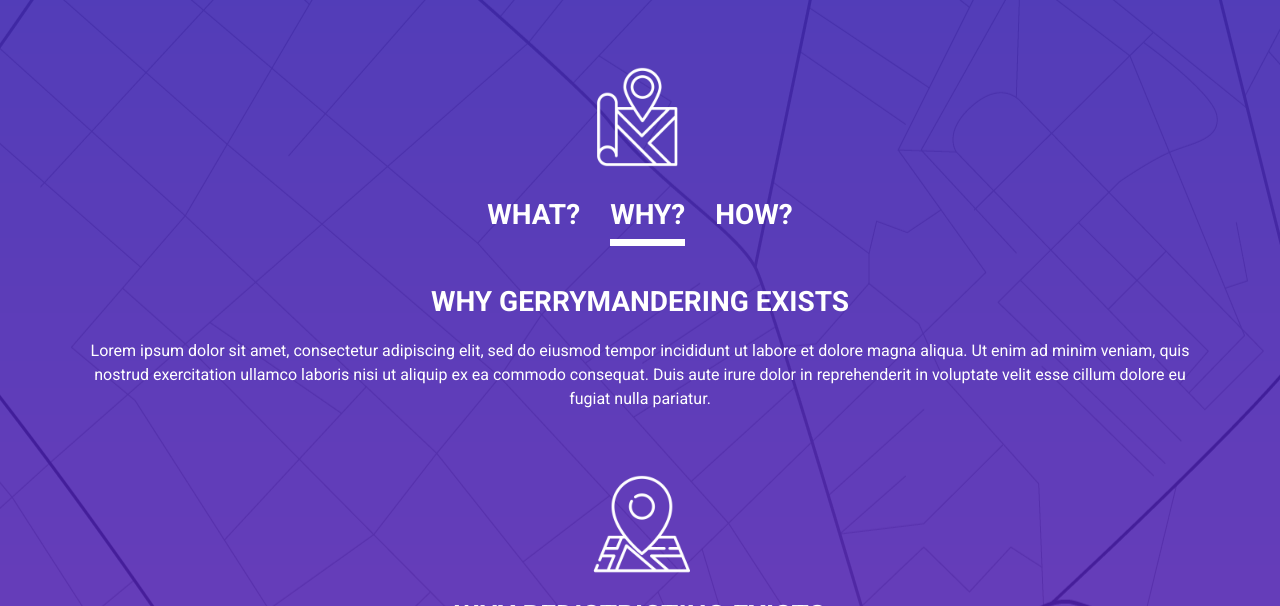
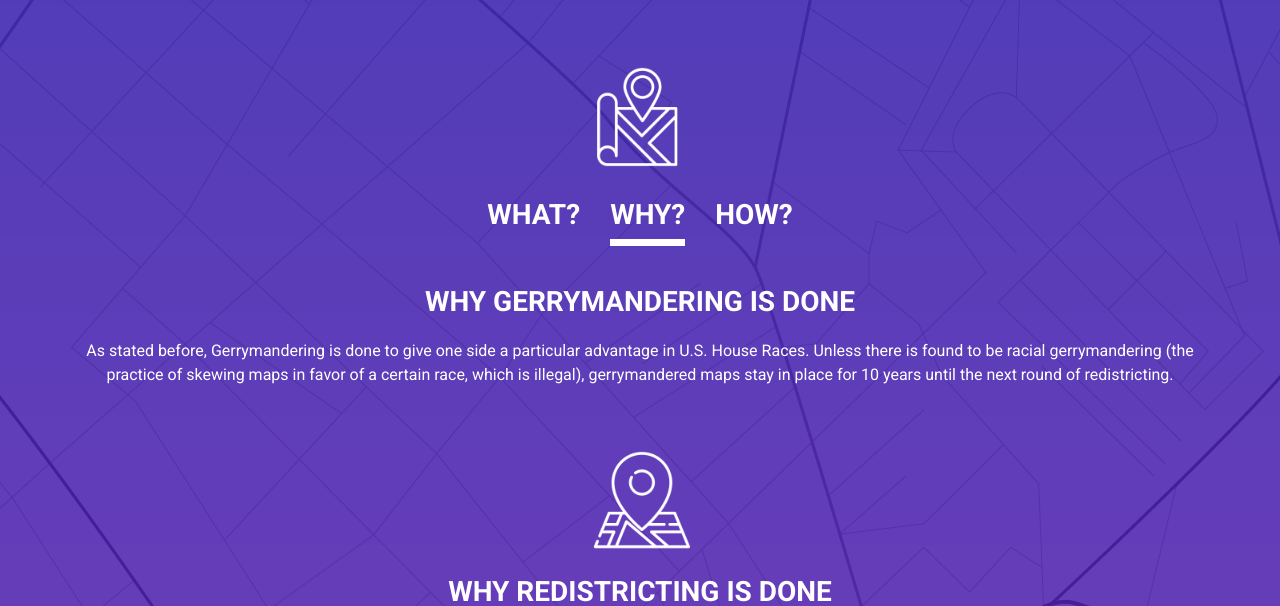
Before and after one commit to chpeebles/gerrymandering_proj, a website: page src/njk/index.njk in a window 1280 px wide. Both pictures are taken after a click on the element "WHY?". Shown: the part 1340-1946 px from the top of the page. Drawn offline with nearby package versions, Linux system fonts and the light colour scheme; files that its build step writes are made by us from their sources; files whose address does not match are found by name.

Commit message:
fixed background on some pages, started working on game page

```diff
--- a/src/njk/index.njk
+++ b/src/njk/index.njk
@@ -10,13 +10,13 @@
   <p>Lorem ipsum dolor sit amet, consectetur adipiscing elit, sed do eiusmod tempor incididunt ut labore et dolore magna aliqua.</p>
 </div>
 
-<div class="background">
+<div class="background-home">
   <div class="container sect-padding">
     <p>Lorem ipsum dolor sit amet, consectetur adipiscing elit, sed do eiusmod tempor incididunt ut labore et dolore magna aliqua. Ut enim ad minim veniam, quis nostrud exercitation ullamco laboris nisi ut aliquip ex ea commodo consequat. Duis aute irure dolor in reprehenderit in voluptate velit esse cillum dolore eu fugiat nulla pariatur. </p>
 
     <br>
 
-    <h5>Our district lines continues to change, checkout how it has changed in Texas</h5>
+    <h5>Our district lines continues to change. Check out how it has changed in Texas:</h5>
 
     <br>
 
@@ -48,24 +48,24 @@
     <div id="what-sect">
       <p class="subhead bold_font">What is gerrymandering?</p>
       <p>
-        Lorem ipsum dolor sit amet, consectetur adipiscing elit, sed do eiusmod tempor incididunt ut labore et dolore magna aliqua. Ut enim ad minim veniam, quis nostrud exercitation ullamco laboris nisi ut aliquip ex ea commodo consequat. Duis aute irure dolor in reprehenderit in voluptate velit esse cillum dolore eu fugiat nulla pariatur.
+        Gerrymandering is the practice of redrawing the lines of Congressional districts in a way to favor one political party, usually the one that is currently in power.
       </p>
       <br><br>
       <img src="img/map_icon_1.png" width="100px" height="100px" alt="Map icon">
       <p class="subhead bold_font">What is redistricting?</p>
       <p>
-        Lorem ipsum dolor sit amet, consectetur adipiscing elit, sed do eiusmod tempor incididunt ut labore et dolore magna aliqua. Ut enim ad minim veniam, quis nostrud exercitation ullamco laboris nisi ut aliquip ex ea commodo consequat. Duis aute irure dolor in reprehenderit in voluptate velit esse cillum dolore eu fugiat nulla pariatur.
+        Redistricting is the process of redrawing the districts used to make up the U.S. House of Representatives. This process takes place every 10 years following the United States Census.
       </p>
     </div>
 
     <div id="why-sect">
-      <p class="subhead bold_font">Why gerrymandering exists</p>
+      <p class="subhead bold_font">Why gerrymandering is done</p>
       <p>
-        Lorem ipsum dolor sit amet, consectetur adipiscing elit, sed do eiusmod tempor incididunt ut labore et dolore magna aliqua. Ut enim ad minim veniam, quis nostrud exercitation ullamco laboris nisi ut aliquip ex ea commodo consequat. Duis aute irure dolor in reprehenderit in voluptate velit esse cillum dolore eu fugiat nulla pariatur.
+        As stated before, Gerrymandering is done to give one side a particular advantage in U.S. House Races. Unless there is found to be racial gerrymandering (the practice of skewing maps in favor of a certain race, which is illegal), gerrymandered maps stay in place for 10 years until the next round of redistricting.
       </p>
       <br><br>
       <img src="img/map_icon_1.png" width="100px" height="100px" alt="Map icon">
-      <p class="subhead bold_font">Why redistricting exists</p>
+      <p class="subhead bold_font">Why redistricting is done</p>
       <p>
         Lorem ipsum dolor sit amet, consectetur adipiscing elit, sed do eiusmod tempor incididunt ut labore et dolore magna aliqua. Ut enim ad minim veniam, quis nostrud exercitation ullamco laboris nisi ut aliquip ex ea commodo consequat. Duis aute irure dolor in reprehenderit in voluptate velit esse cillum dolore eu fugiat nulla pariatur.
       </p>
@@ -124,21 +124,22 @@
     <p class="city_explainer" id="sanAntonio-sect">
       San Antonio Lorem ipsum dolor sit amet, consectetur adipiscing elit, sed do eiusmod tempor incididunt ut labore et dolore magna aliqua. Ut enim ad minim veniam, quis nostrud exercitation ullamco laboris nisi ut aliquip ex ea commodo consequat. Duis aute irure dolor in reprehenderit in voluptate velit esse cillum dolore eu fugiat nulla pariatur.
     </p>
+    <br>
+    <img id="city" src="img/placeholder_austin_map.png" width="100%" height="80%" alt="Placeholder city map image">
   </div>
-
-  <img id="city" src="img/placeholder_austin_map.png" width="100%" height="80%" alt="Placeholder city map image">
 
   <!-- END CITIES -->
 
   <div class="container sect-padding">
-    <h5>You think it’s insane? Yeahh.. no &$%!@. Check out how it impacts the community</h5>
+    <h5>You think it’s insane? Yeahh.. no &$%!@. Check out how it impacts the community:</h5>
     <br>
     <button type="button" class="btn btn-dark btn-lg">
       <a href="{{ relative_path }}community.html">Community Impact</a>
     </button>
 
-    <p class="bold_font_2 subhead2">Want to learn more?</p>
+    <br><br>
 
+    <p class="bold_font subhead2">Want to learn more?</p>
     <div class="container cities">
       <div class="row justify-content-center no-gutters">
         <a class="col-auto home-event" href="{{ relative_path }}game.html" >
--- a/src/scss/main.scss
+++ b/src/scss/main.scss
@@ -34,9 +34,14 @@ body, html {
 .background {
   background-image: url("../img/Background_website.png");
   color: white;
-  /* background-position: center; */
+  background-position: center;
   background-repeat: no-repeat;
-  /* background-size: cover; */
+}
+
+.background-home {
+  background-image: url("../img/Background_website.png");
+  color: white;
+  background-repeat: no-repeat;
 }
 
 .sect-padding {
```
Also changed, not shown: src/njk/game.njk (+8 -1 lines), docs/css/main.css, docs/game.html, docs/index.html.
